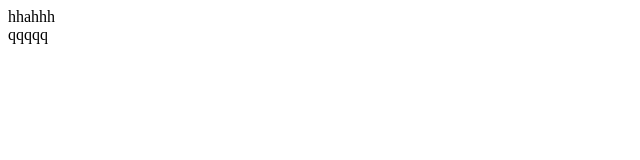
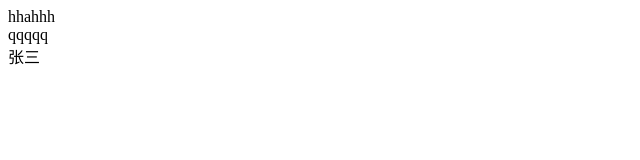
Before and after one commit to lgs130716/qw, a plain HTML site: page index.html in a window 1280 px wide. Shown: the full height of the page, 0-640 px from the left. Drawn offline with Linux system fonts and the light colour scheme.

Commit message:
Update index.html

```diff
--- a/index.html
+++ b/index.html
@@ -9,5 +9,6 @@
 <body>
     <div>hhahhh</div>
     <div>qqqqq</div>
+    张三
 </body>
 </html>
```
